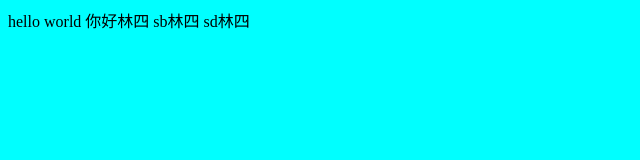
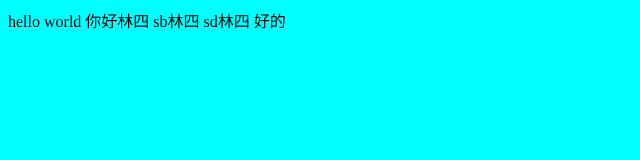
Before and after one commit to houtuosb/project_01, a plain HTML site: page index.html in a window 1280 px wide. Shown: the full height of the page, 0-640 px from the left. Drawn offline with Linux system fonts and the light colour scheme.

Commit message:
index.html

```diff
--- a/index.html
+++ b/index.html
@@ -8,6 +8,7 @@
     <link rel="stylesheet" href="./index.css">
 </head>
 <body>
-    hello world 你好林四  sb林四 sd林四
+    hello world 你好林四  sb林四 sd林四 好的
+
 </body>
 </html>
```
